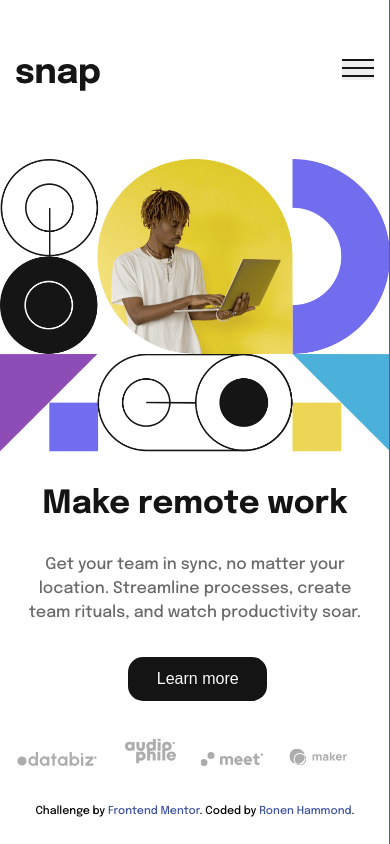
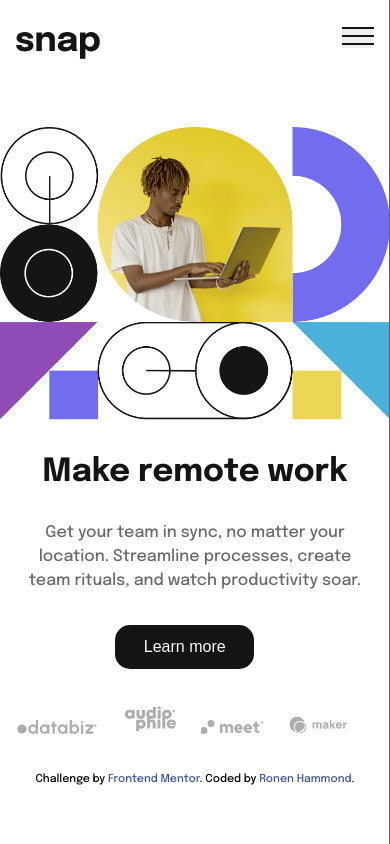
Before and after one commit to RonenTGreat/intro-section-downdow, a React (Create React App) app: page / in a window 390 px wide. Built offline with nearby package versions, Linux system fonts and the light colour scheme; the HTML template or start-up script is replaced by a standard one.

Commit message:
added some finishing touches

```diff
--- a/src/components/container/container.styles.css
+++ b/src/components/container/container.styles.css
@@ -9,7 +9,7 @@
   column-gap: 5rem;
 }
 
-.body-img{
+.body-img {
   width: 70%;
 }
 
@@ -59,42 +59,43 @@
   margin-right: 1rem;
 }
 
-
-@media (max-width: 768px){
-  .main-section{
+@media (max-width: 768px) {
+  .main-section {
     flex-direction: column;
   }
 
-  .body-img{
+  .body-img {
     width: 100%;
   }
 
-  .content{
+  .content {
     padding: 0;
     margin: 0;
   }
 
-  .content__heading{
+  .content__heading {
     font-size: 2rem;
     text-align: center;
     margin-top: 2rem;
   }
 
-  .content__paragraph{
+  .content__paragraph {
     text-align: center;
-    margin: 0 1.3rem;
+    margin: 0 auto;
+    padding: 0 1rem;
   }
 
-  .content__btn{
-    margin-left: 8rem;
+  .content__btn {
     margin-top: 2rem;
+    position: relative;
+    left: calc(50% - 5rem);
   }
 
-  .content__images{
+  .content__images {
     width: 100%;
   }
 
-  .content__images img{
+  .content__images img {
     transform: scale(0.7);
     margin: 2rem 0rem;
   }
--- a/src/components/header/header.component.jsx
+++ b/src/components/header/header.component.jsx
@@ -62,6 +62,13 @@ const Header = () => {
     document.querySelector(".company-arrow-down").classList.toggle("updown")
   }
 
+  function mobileShowCompanyDropdown() {
+    let companyDropdown = document.querySelector(".mobile-company-down");
+    companyDropdown.classList.toggle("hidden");
+
+    document.querySelector(".mobile-company-arrow-down").classList.toggle("updown")
+  }
+
 
 
 
@@ -122,9 +129,9 @@ const Header = () => {
             </div>
 
           </a>
-          <a className="mobile_link" href="/#">Company <img src={arrowUp} className="arrow-down" alt="arrow-down" />
+          <a className="mobile_link" onClick={mobileShowCompanyDropdown} href="/#">Company <img src={arrowUp} className="mobile-company-arrow-down" alt="arrow-down" />
 
-            <div className="">
+            <div className="mobile-company-down hidden">
               <p>History</p>
               <p>Our Team</p>
               <p>Blog</p>
--- a/src/components/header/header.styles.css
+++ b/src/components/header/header.styles.css
@@ -46,7 +46,8 @@ a {
   display: none;
 }
 
-.feature-dropdown, .company-dropdown {
+.feature-dropdown,
+.company-dropdown {
   position: absolute;
   top: 1.5rem;
   right: 2rem;
@@ -69,15 +70,14 @@ a {
   margin-right: 0.8rem;
 }
 
-.company-dropdown{
+.company-dropdown {
   right: -2rem;
 }
 
-.company-dropdown p{
+.company-dropdown p {
   margin-top: 0.8rem;
   width: 5rem;
 }
-
 
 .register-section {
   margin: 1rem 2rem;
@@ -107,7 +107,7 @@ a {
 
 @media (max-width: 768px) {
   .header {
-    margin: 2rem 1rem 2rem -1rem;
+    margin: 0 1rem 2rem -1rem;
   }
 
   .nav_list,
@@ -139,14 +139,14 @@ a {
     padding-top: 60px;
   }
 
-  .sidenav .container, .mobile-register {
+  .sidenav .container,
+  .mobile-register {
     display: flex;
     flex-direction: column;
     align-items: flex-start;
     justify-content: space-evenly;
     padding-top: 2rem;
   }
-
 
   .sidenav .container .mobile_link {
     margin: 1rem;
@@ -186,12 +186,19 @@ a {
     border-radius: 15px;
   }
 
-  div.mobile-feature-down{
+  div.mobile-feature-down,
+  div.mobile-company-down {
     margin-left: 1rem;
     padding-top: 0.5rem;
   }
 
-  .feature-dropdown__link{
+  .feature-dropdown__link,
+  .mobile-company-down p {
     margin-top: 1.2rem;
   }
+
+  .mobile-feature-arrow-down,
+  .mobile-company-arrow-down {
+    margin-left: 0.5rem
+  }
 }
```
